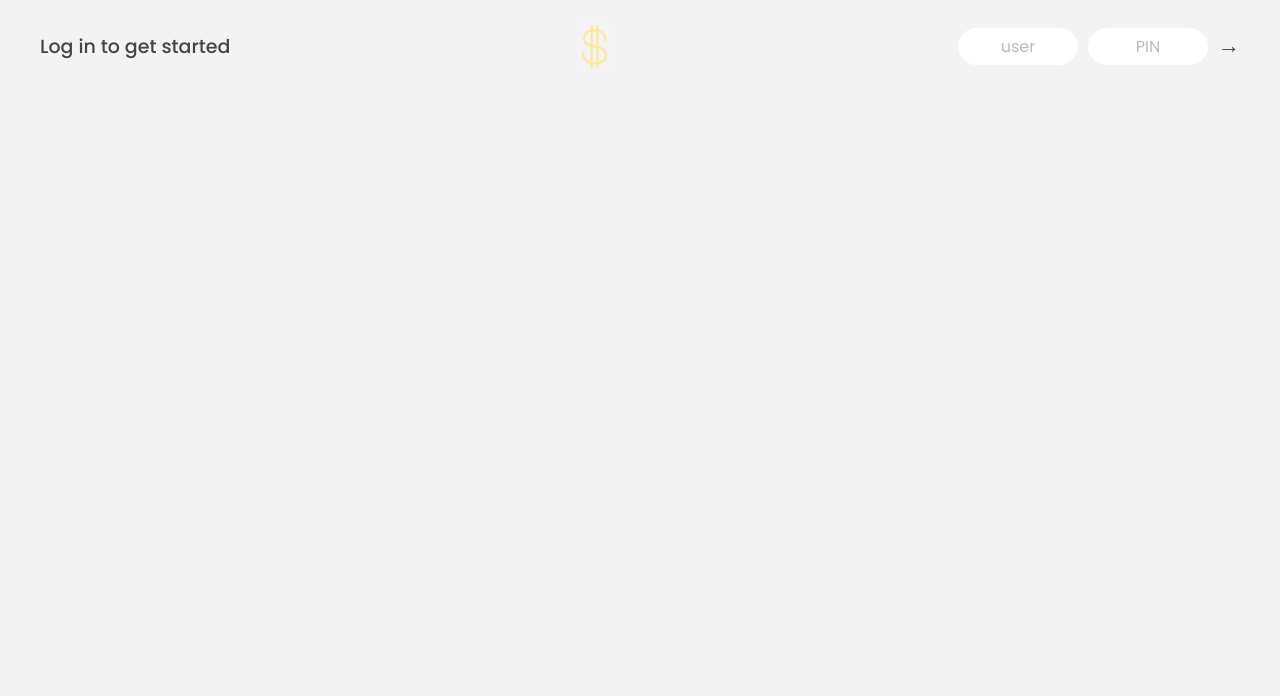
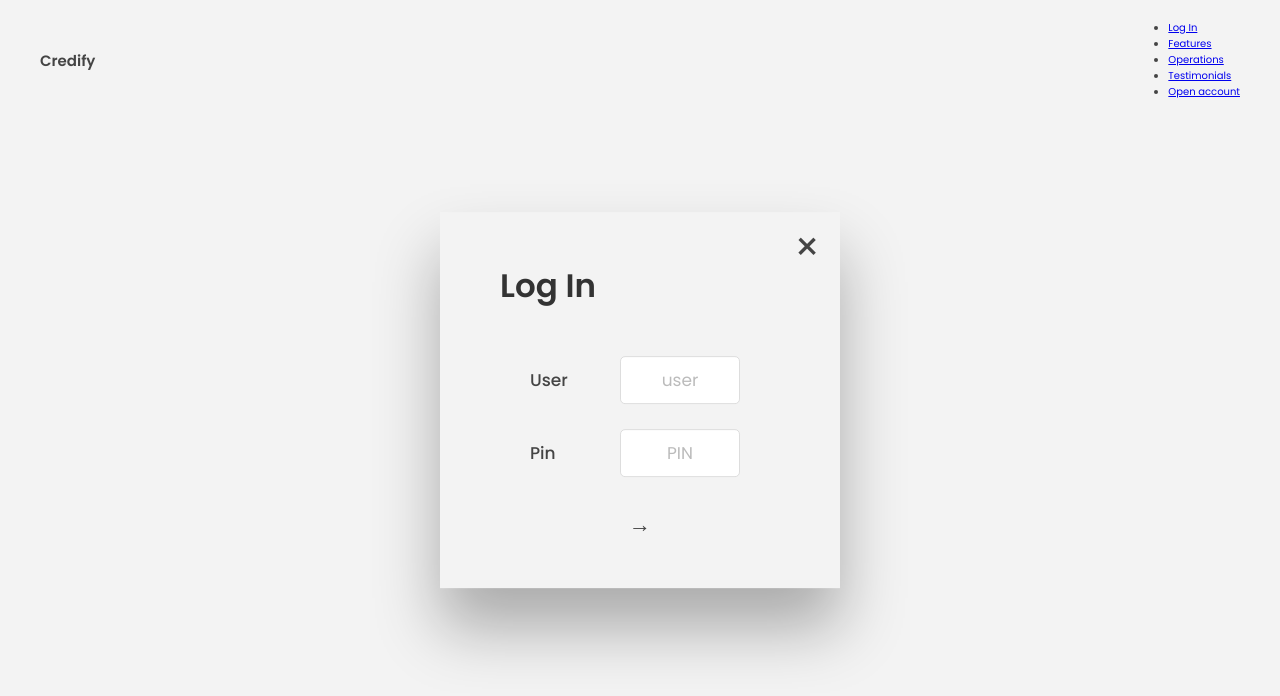
Before and after one commit to lav3ll/Banking, a plain HTML site: page index.html in a window 1280 px wide. Drawn offline with Linux system fonts and the light colour scheme.

Commit message:
increased size oflogin elements

```diff
--- a/index.html
+++ b/index.html
@@ -15,26 +15,35 @@
     <title>Credify</title>
   </head>
   <body>
-    <!-- TOP NAVIGATION -->
-    <nav>
-      <p class="welcome">Log in to get started</p>
-      <img src="icon.png" alt="Logo" class="logo" />
-      <form class="login">
-        <input
-          type="text"
-          placeholder="user"
-          class="login__input login__input--user"
-        />
-        <!-- In practice, use type="password" -->
-        <input
-          type="text"
-          placeholder="PIN"
-          maxlength="4"
-          class="login__input login__input--pin"
-        />
-        <button class="login__btn">&rarr;</button>
-      </form>
+    <nav class="nav">
+      <h1
+
+        class="nav__logo"
+        id="logo"
+        data-version-number="3.0"
+      />Credify</h1>
+      <p class="welcome"></p>
+      <ul class="nav__links">
+        <li class="nav__item">
+          <a class="nav__link login" href="index.html">Log In</a>
+        </li>
+        <li class="nav__item">
+          <a class="nav__link" href="#section--1">Features</a>
+        </li>
+        <li class="nav__item">
+          <a class="nav__link" href="#section--2">Operations</a>
+        </li>
+        <li class="nav__item">
+          <a class="nav__link" href="#section--3">Testimonials</a>
+        </li>
+        <li class="nav__item">
+          <a class="nav__link nav__link--btn btn--show-modal" href="#"
+            >Open account</a
+          >
+        </li>
+      </ul>
     </nav>
+
 
     <main class="app">
       <!-- BALANCE -->
@@ -118,6 +127,26 @@
         You will be logged out in <span class="timer">05:00</span>
       </p>
     </main>
+    <div class="modal">
+      <button class="btn--close-modal">&times;</button>
+
+      <h2 class="modal__header">
+        Log In
+      </h2>
+      <form class="modal__form login">
+        <label>User</label>
+        <input type="text"
+        placeholder="user"
+        class="login__input login__input--user" />
+        <label>Pin</label>
+        <input type="text"
+        placeholder="PIN"
+        maxlength="4"
+        class="login__input login__input--pin" />
+        <button class="login__btn">&rarr;</button>
+      </form>
+    </div>
+
 
     <script src="script.js"></script>
   </body>
--- a/style.css
+++ b/style.css
@@ -289,3 +289,78 @@ h2 {
 .timer {
   font-weight: 600;
 }
+
+/* MODAL WINDOW */
+.modal {
+  position: fixed;
+  top: 50%;
+  left: 50%;
+  transform: translate(-50%, -50%);
+  max-width: 60rem;
+  background-color: #f3f3f3;
+  padding: 5rem 6rem;
+  box-shadow: 0 4rem 6rem rgba(0, 0, 0, 0.3);
+  z-index: 1000;
+  transition: all 0.5s;
+}
+
+.overlay {
+  position: fixed;
+  top: 0;
+  left: 0;
+  width: 100%;
+  height: 100%;
+  background-color: rgba(0, 0, 0, 0.5);
+  backdrop-filter: blur(4px);
+  z-index: 100;
+  transition: all 0.5s;
+}
+
+.modal__header {
+  font-size: 3.25rem;
+  margin-bottom: 4.5rem;
+  line-height: 1.5;
+}
+
+.modal__form {
+  margin: 0 3rem;
+  display: grid;
+  grid-template-columns: 1fr 2fr;
+  align-items: center;
+  gap: 2.5rem;
+}
+
+.modal__form label {
+  font-size: 1.7rem;
+  font-weight: 500;
+}
+
+.modal__form input {
+  font-size: 1.7rem;
+  padding: 1rem 1.5rem;
+  border: 1px solid #ddd;
+  border-radius: 0.5rem;
+}
+
+.modal__form button {
+  grid-column: 1 / span 2;
+  justify-self: center;
+  margin-top: 1rem;
+}
+
+.btn--close-modal {
+  font-family: inherit;
+  color: inherit;
+  position: absolute;
+  top: 0.5rem;
+  right: 2rem;
+  font-size: 4rem;
+  cursor: pointer;
+  border: none;
+  background: none;
+}
+
+.hidden {
+  visibility: hidden;
+  opacity: 0;
+}
```
Also changed, not shown: landing.html (+2 -1 lines).
